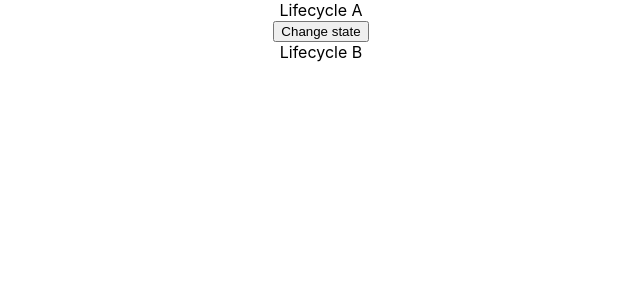
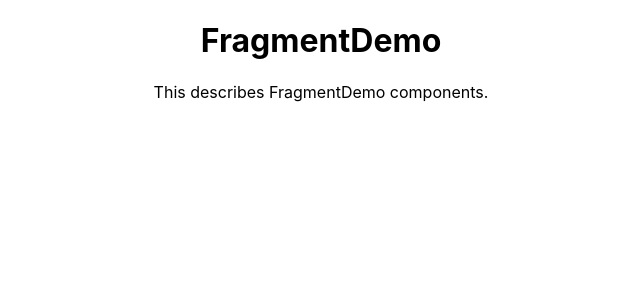
Before and after one commit to Mhdez221993/react-playground, a React (Create React App) app: page / in a window 1280 px wide. Shown: the top 300 px of the page, without its empty margins (319-959 px from the left). Built offline with nearby package versions, Linux system fonts and the light colour scheme.

Commit message:
Understanding React Fragment

```diff
--- a/src/App.js
+++ b/src/App.js
@@ -1,14 +1,16 @@
 import './App.css';
 import './components/appStyle.css';
 
-import LifecycleA from './components/LifecycleA';
+import FragmentDemo from './components/FragmentDemo';
 import React from 'react';
 
 class App extends React.Component {
   render() {
     return (
       <div className="App">
-        <LifecycleA />
+        <FragmentDemo />
+
+        {/* <LifecycleA /> */}
 
         {/* <Form /> */}
 
--- /dev/null
+++ b/src/components/FragmentDemo.js
@@ -0,0 +1,14 @@
+import React, { Component, Fragment } from 'react';
+
+class FragmentDemo extends Component {
+  render() {
+    return (
+      <Fragment>
+        <h1>FragmentDemo</h1>
+        <p>This describes FragmentDemo components.</p>
+      </Fragment>
+    );
+  }
+}
+
+export default FragmentDemo;
```
